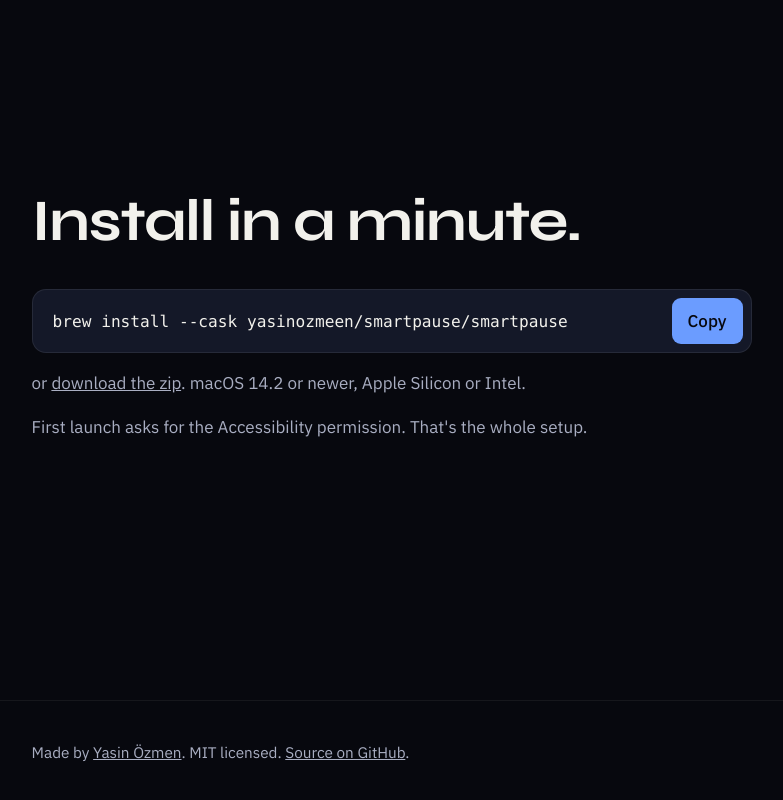
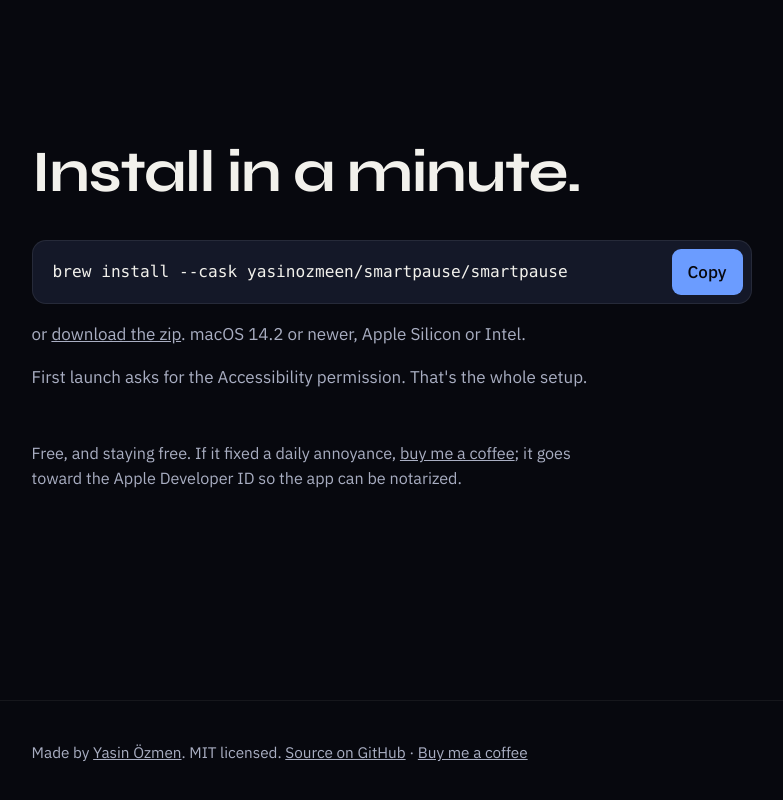
Before and after one commit to yasinozmeen/smartpause, a plain HTML site: page site/index.html in a window 1280 px wide. Shown: the part 3940-4740 px from the top of the page, without its empty margins (106-889 px from the left). Drawn offline with nearby package versions, Linux system fonts and the light colour scheme; a script that the page names is missing.

Commit message:
Buy Me a Coffee bağlantısı: site, README (rozet + Destek bölümü)
Co-Authored-By: Claude Fable 5.1 <noreply@anthropic.com>
Claude-Session: 030659aa-17b3-4453-a0fe-9ea45a54c3eb

```diff
--- a/site/index.html
+++ b/site/index.html
@@ -109,12 +109,13 @@
   </div>
   <p class="or">or <a href="https://github.com/yasinozmeen/smartpause/releases/latest">download the zip</a>. macOS 14.2 or newer, Apple Silicon or Intel.</p>
   <p class="first-run">First launch asks for the Accessibility permission. That's the whole setup.</p>
+  <p class="coffee">Free, and staying free. If it fixed a daily annoyance, <a href="https://buymeacoffee.com/yasinozmeen">buy me a coffee</a>; it goes toward the Apple Developer ID so the app can be notarized.</p>
 </section>
 
 </main>
 
 <footer>
-  <p>Made by <a href="https://yasinozmeen.me">Yasin Özmen</a>. MIT licensed. <a href="https://github.com/yasinozmeen/smartpause">Source on GitHub</a>.</p>
+  <p>Made by <a href="https://yasinozmeen.me">Yasin Özmen</a>. MIT licensed. <a href="https://github.com/yasinozmeen/smartpause">Source on GitHub</a> · <a href="https://buymeacoffee.com/yasinozmeen">Buy me a coffee</a></p>
 </footer>
 
 <script src="https://cdn.jsdelivr.net/npm/gsap@3.12.5/dist/gsap.min.js"></script>
--- a/site/style.css
+++ b/site/style.css
@@ -100,7 +100,8 @@ main>section{padding:0 var(--rail-x) 0 calc(var(--rail-x) + 48px);min-height:100
 .cmd code{flex:1;font-family:ui-monospace,SFMono-Regular,Menlo,monospace;font-size:.95em;color:var(--bone);overflow-x:auto;white-space:nowrap}
 .copy{font:inherit;font-weight:500;background:var(--signal);color:var(--ink);border:0;border-radius:9px;padding:10px 16px;cursor:pointer;transition:transform .15s ease,background .2s}
 .copy:hover{background:#86adff}.copy:active{transform:scale(.97)}
-.or,.first-run{color:var(--mist)}
+.or,.first-run,.coffee{color:var(--mist)}
+.coffee{margin-top:2em;font-size:.95em}
 footer{padding:40px var(--rail-x) 48px calc(var(--rail-x) + 48px);color:var(--mist);font-size:.9em;border-top:1px solid rgba(255,255,255,.06)}
 @media (max-width:760px){footer{padding:32px 24px}}
 
```
Also changed, not shown: 3 other files.
